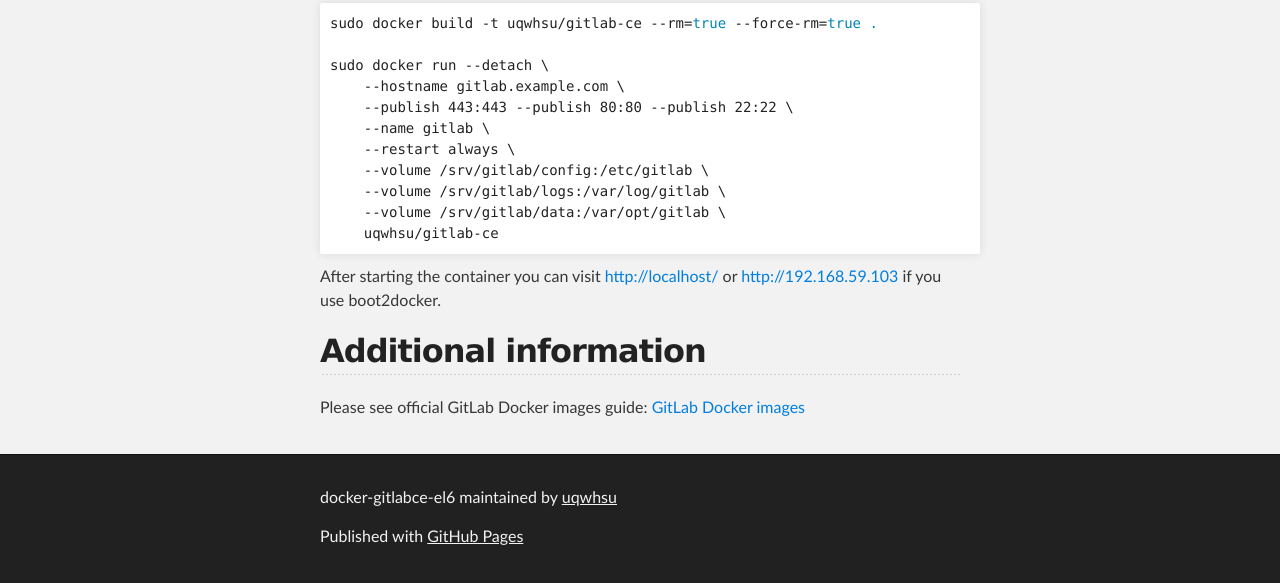
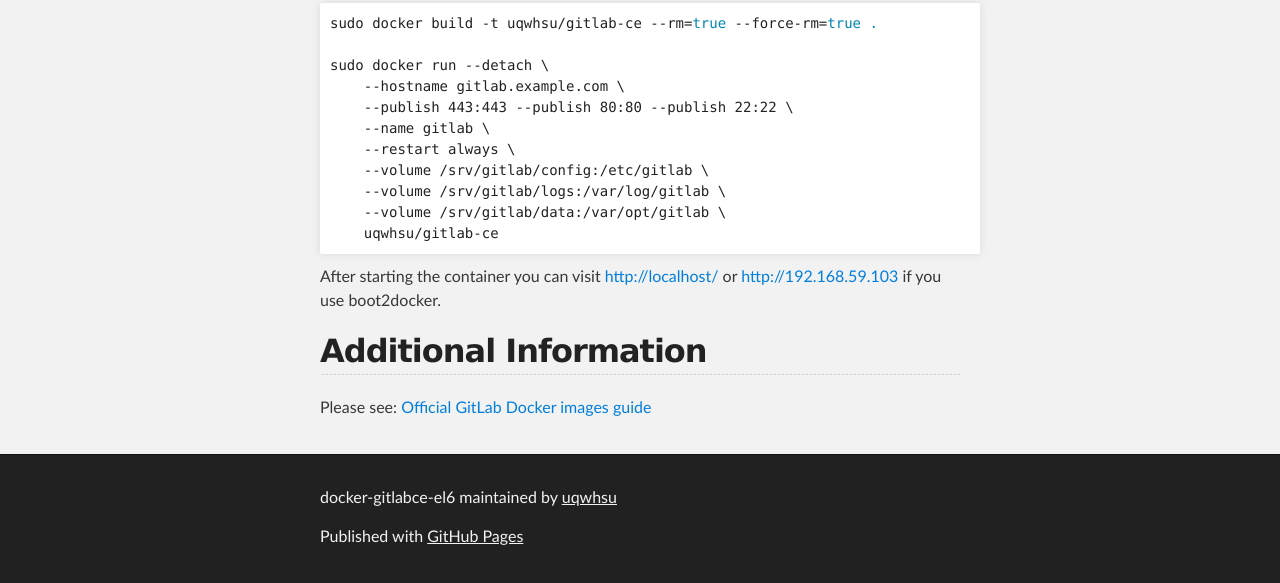
Before and after one commit to uqwhsu/docker-gitlabce-el6, a plain HTML site: page index.html in a window 1280 px wide. Shown: the part 583-1166 px from the top of the page. Drawn offline with Linux system fonts and the light colour scheme.

```diff
--- a/index.html
+++ b/index.html
@@ -62,9 +62,9 @@ sudo docker run --detach \
 <p>After starting the container you can visit <a href="http://localhost/">http://localhost/</a> or <a href="http://192.168.59.103">http://192.168.59.103</a> if you use boot2docker.</p>
 
 <h2>
-<a id="additional-information" class="anchor" href="#additional-information" aria-hidden="true"><span aria-hidden="true" class="octicon octicon-link"></span></a>Additional information</h2>
+<a id="additional-information" class="anchor" href="#additional-information" aria-hidden="true"><span aria-hidden="true" class="octicon octicon-link"></span></a>Additional Information</h2>
 
-<p>Please see official GitLab Docker images guide: <a href="https://gitlab.com/gitlab-org/omnibus-gitlab/blob/master/doc/docker/README.md">GitLab Docker images</a></p>
+<p>Please see: <a href="https://gitlab.com/gitlab-org/omnibus-gitlab/blob/master/doc/docker/README.md">Official GitLab Docker images guide</a></p>
       </section>
     </div>
 
```
Also changed, not shown: params.json (+1 -1 lines).
